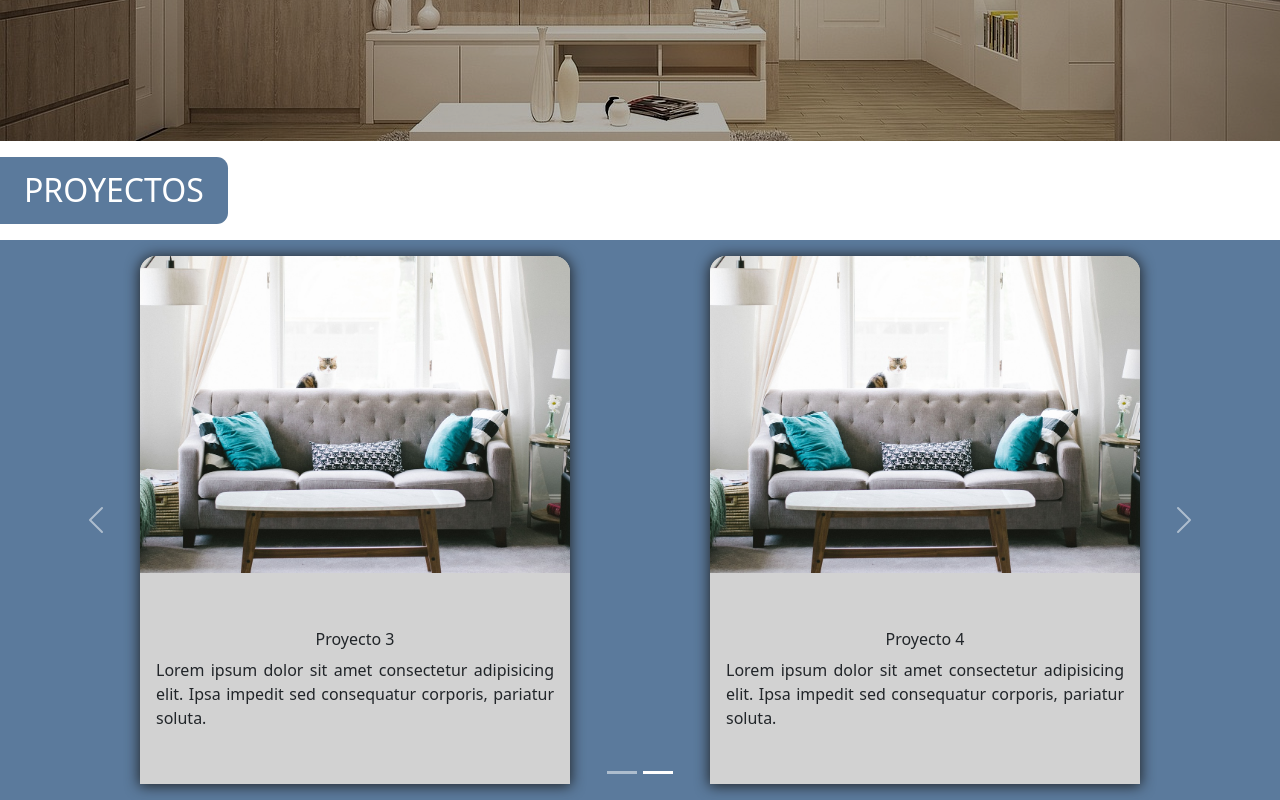
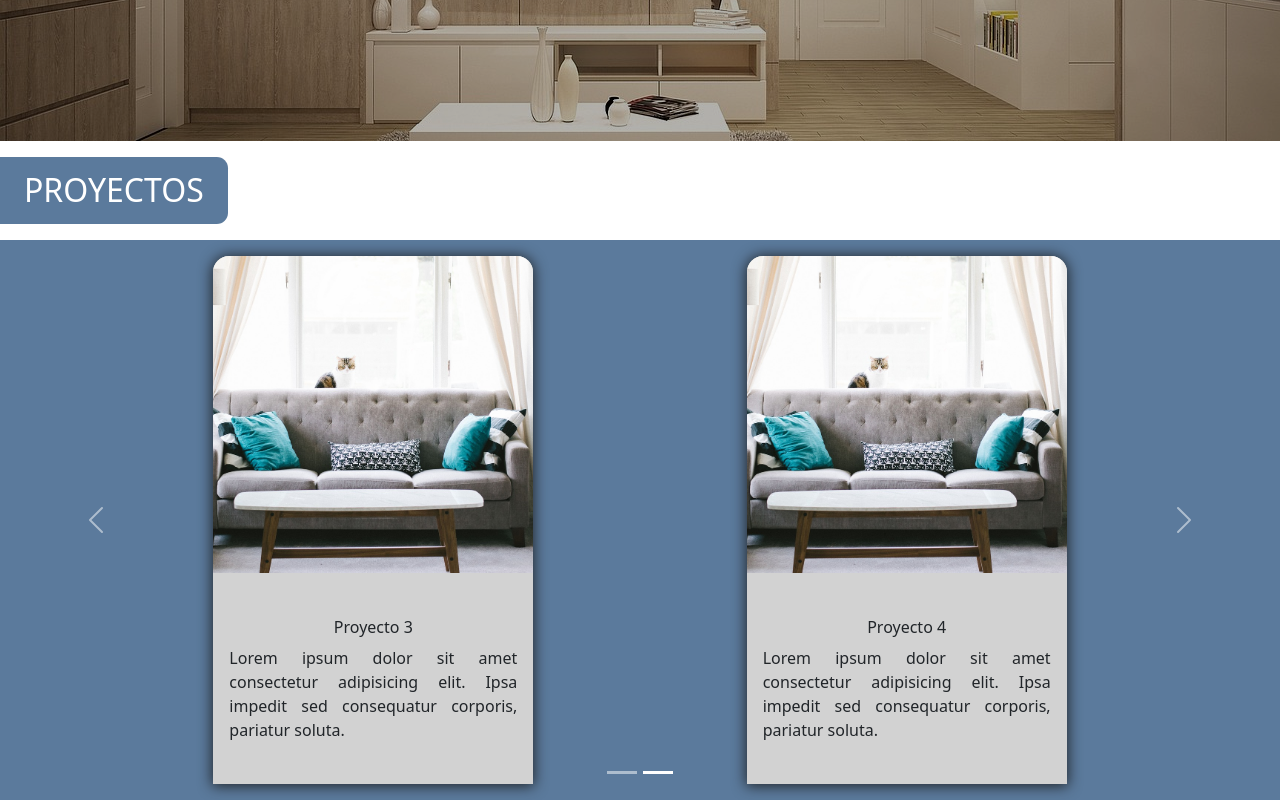
Before and after one commit to EstefaniaDelgado/Mobiliario, a React (Vite) app: page /proyectos in a window 1280 px wide. Shown: the part 427-1227 px from the top of the page. Built offline with nearby package versions, Linux system fonts and the light colour scheme.

Commit message:
Update: css in Card and Details

```diff
--- a/src/views/Projects/components/Card/Card.module.css
+++ b/src/views/Projects/components/Card/Card.module.css
@@ -6,9 +6,8 @@
 
 .card {
   height: 100%;
-  width: 35%;
+  width: 40%;
   min-width: 260px;
-  max-width: 269px;
   background-color: var(--secondary-color);
   border-radius: 0.8rem 0.8rem 0 0;
   cursor: pointer;
@@ -41,6 +40,7 @@
 @media (min-width: 768px) {
   .card {
     width: 50%;
+    max-width: 269px;
     border-radius: 1rem 1rem 0 0;
   }
 
@@ -51,6 +51,7 @@
 
 @media (min-width: 1024px) {
   .card {
-    max-width: 430px;
+    width: 25%;
+    max-width: 500px;
   }
 }
--- a/src/views/Projects/components/Detail/Detail.module.css
+++ b/src/views/Projects/components/Detail/Detail.module.css
@@ -66,16 +66,16 @@
 
 .containerImage p {
   display: none;
-}
-
-.containerImage:hover p {
-  display: block;
   position: absolute;
   bottom: -1.3rem;
   color: var(--text-color);
   margin-bottom: 0;
   left: 50%;
   transform: translateX(-50%);
+}
+
+.containerImage:hover p {
+  display: block;
 }
 
 @media (min-width: 1024px) {
--- a/src/views/Projects/index.jsx
+++ b/src/views/Projects/index.jsx
@@ -54,7 +54,7 @@ const Projects = () => {
   }, []);
 
   {
-    /* Carrusel para movil */
+    /* Carosuel for mobile */
   }
   const carouselMobile = (
     <Carousel>
@@ -74,7 +74,7 @@ const Projects = () => {
   );
 
   {
-    /* Carrusel para desktop */
+    /* Carosuel for desktop */
   }
   const carouselDesktop = (
     <Carousel>
```
